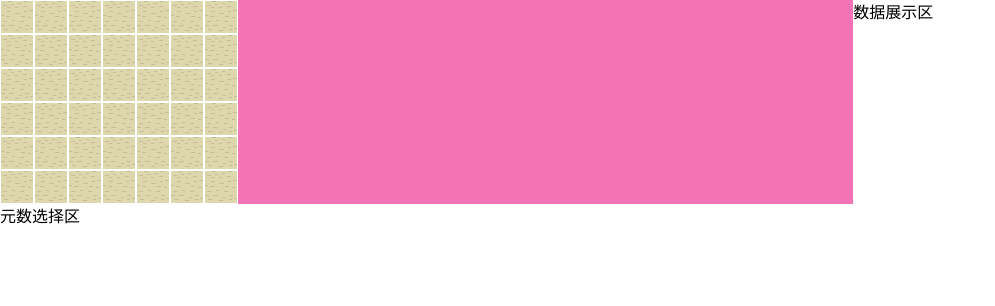
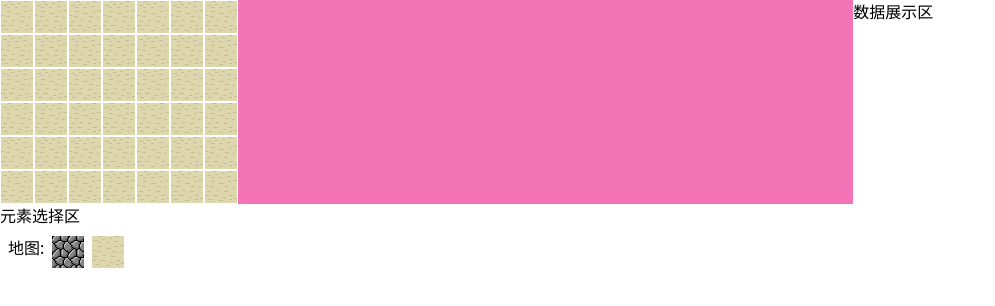
Before and after one commit to gjf610/sokoban, a Vue app: page /#/edit in a window 1280 px wide. Shown: the top 306 px of the page, without its empty margins (0-995 px from the left). Built offline with nearby package versions, Linux system fonts and the light colour scheme.

Commit message:
feat: element select

```diff
--- /dev/null
+++ b/src/components/edit/EditElement.vue
@@ -0,0 +1,17 @@
+<template>
+  <div @click="handleClick()">
+    <img :src='editElement.img' />
+  </div>
+</template>
+<script lang="ts" setup>
+import { type EditElement, useEditElementStore } from '@/store/edit/editElement';
+
+interface Props {
+  editElement: EditElement
+}
+const props = defineProps<Props>()
+const { setCurrentSelectedEditElement } = useEditElementStore()
+function handleClick() {
+  setCurrentSelectedEditElement(props.editElement)
+}
+</script>
--- /dev/null
+++ b/src/components/edit/EditElementView.vue
@@ -0,0 +1,15 @@
+<template>
+  <div>
+    <h3>元素选择区</h3>
+    <div class="flex m-2 space-x-2">
+      <h4>地图: </h4>
+      <EditElement :edit-element="wallEditElement" />
+      <EditElement :edit-element="floorEditElement" />
+    </div>
+  </div>
+</template>
+<script lang="ts" setup>
+import EditElement from './EditElement.vue';
+import { wallEditElement, floorEditElement } from '@/store/edit/editElement.ts'
+
+</script>
--- a/src/components/edit/MapBlock.vue
+++ b/src/components/edit/MapBlock.vue
@@ -14,6 +14,7 @@ import FloorImg from '@/assets/floor.png'
 import wallImg from '@/assets/wall.png'
 import { MapTile } from "@/store/map";
 import { useMapEditStore } from '@/store/edit/mapEdit.ts';
+import { useEditElementStore } from '@/store/edit/editElement';
 interface Props {
   x: number;
   y: number;
@@ -21,8 +22,8 @@ interface Props {
 const props = defineProps<Props>()
 
 const { map } = useMapEditStore()
-
+const { getCurrentSelectedEditElement } = useEditElementStore()
 function handleClick() {
-  map[props.y][props.x] = MapTile.WALL
+  getCurrentSelectedEditElement().execute(props)
 }
 </script>
--- /dev/null
+++ b/src/store/edit/editElement.ts
@@ -0,0 +1,42 @@
+import { Position } from '@/composables/usePosition'
+import { defineStore } from 'pinia'
+import { MapTile } from '../map'
+import { useMapEditStore } from './mapEdit'
+import FloorImg from '@/assets/floor.png'
+import wallImg from '@/assets/wall.png'
+
+export interface EditElement {
+  img: string
+  execute: (position: Position) => void
+}
+
+export const wallEditElement: EditElement = {
+  img: wallImg,
+  execute(position) {
+    const { map } = useMapEditStore()
+    map[position.y][position.x] = MapTile.WALL
+  },
+}
+
+export const floorEditElement: EditElement = {
+  img: FloorImg,
+  execute(position) {
+    const { map } = useMapEditStore()
+    map[position.y][position.x] = MapTile.FLOOR
+  },
+}
+
+export const useEditElementStore = defineStore('editElement', () => {
+  let currentSelectedEditElement: EditElement;
+
+  function getCurrentSelectedEditElement() {
+    return currentSelectedEditElement
+  }
+  function setCurrentSelectedEditElement(editElement: EditElement) {
+    currentSelectedEditElement = editElement
+  }
+  return {
+    getCurrentSelectedEditElement,
+    setCurrentSelectedEditElement
+  }
+})
--- a/src/store/edit/mapEdit.ts
+++ b/src/store/edit/mapEdit.ts
@@ -1,5 +1,11 @@
 import { defineStore } from 'pinia';
 import { reactive } from "vue";
+
+interface EditElement {
+  name: 'floor' | 'wall'
+}
+
+
 export const useMapEditStore = defineStore("mapEdit", () => {
   const map = reactive([
     [2, 2, 2, 2, 2, 2, 2],
@@ -9,7 +15,8 @@ export const useMapEditStore = defineStore("mapEdit", () => {
     [2, 2, 2, 2, 2, 2, 2],
     [2, 2, 2, 2, 2, 2, 2],
   ])
+
   return {
-    map
+    map,
   }
 })
--- a/src/view/Edit.vue
+++ b/src/view/Edit.vue
@@ -6,10 +6,13 @@
       </div>
       <div>数据展示区</div>
     </div>
-    <div>元数选择区</div>
+    <div>
+      <EditElementView />
+    </div>
   </div>
 </template>
 
 <script lang="ts" setup>
 import MapEdit from '@/components/edit/MapEdit.vue'
+import EditElementView from '@/components/edit/EditElementView.vue'
 </script>
```
Also changed, not shown: 2 other files (tests, documents, lock files or other folders).
